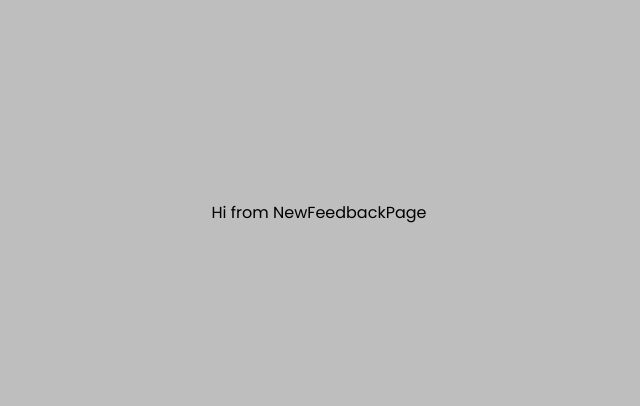
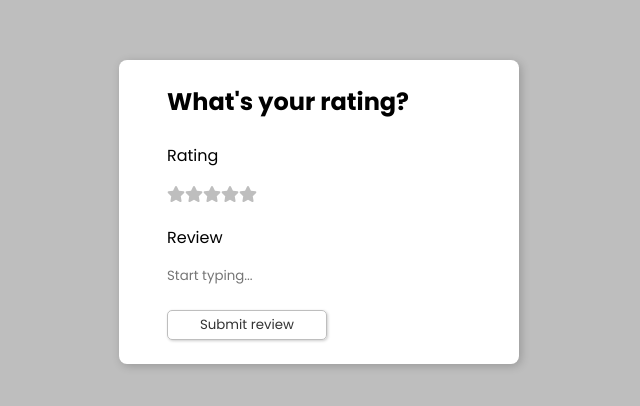
Before and after one commit to GregLed/feedback-v2, a React (Create React App) app in the folder client/: page /new in a window 1280 px wide. Shown: the part 188-594 px from the top of the page, without its empty margins (321-961 px from the left). Built offline with nearby package versions, Linux system fonts and the light colour scheme; no server answers.

Commit message:
added new Feedback Page html

```diff
--- a/client/src/global.css
+++ b/client/src/global.css
@@ -35,11 +35,6 @@ a {
   height: 700px;
   box-shadow: 2px 2px 10px rgba(0, 0, 0, 0.2);
   padding: 3rem 7rem;
-  display: none;
-}
-
-.card.active {
-  display: block;
 }
 
 .card-header {
@@ -75,10 +70,10 @@ a {
 }
 
 .halfstar-container {
+  position: relative;
   display: inline-block;
   width: 18px;
   height: 16px;
-  position: relative;
 }
 
 .halfstar,
@@ -88,6 +83,7 @@ a {
   left: 0;
   z-index: 1;
 }
+
 .halfstar {
   z-index: 2;
 }
@@ -142,11 +138,6 @@ a.btn {
   box-shadow: 2px 2px 10px rgba(0, 0, 0, 0.2);
   border-radius: 0.5rem;
   padding: 1.5rem 3rem;
-  display: none;
-}
-
-.new-review.active {
-  display: block;
 }
 
 .new-review p {
--- a/client/src/pages/NewFeedbackPage.js
+++ b/client/src/pages/NewFeedbackPage.js
@@ -1,5 +1,39 @@
+import { FaStar } from "react-icons/fa";
+
 const NewFeedbackPage = () => {
-  return <div>Hi from NewFeedbackPage</div>;
+  return (
+    <div className="new-review">
+      <h2>What's your rating?</h2>
+      <p>Rating</p>
+      <div className="stars">
+        <span className="picker" id="1">
+          <FaStar style={{ color: "#bebebe", width: "18px" }} />
+        </span>
+        <span className="picker" id="2">
+          <FaStar style={{ color: "#bebebe", width: "18px" }} />
+        </span>
+        <span className="picker" id="3">
+          <FaStar style={{ color: "#bebebe", width: "18px" }} />
+        </span>
+        <span className="picker" id="4">
+          <FaStar style={{ color: "#bebebe", width: "18px" }} />
+        </span>
+        <span className="picker" id="5">
+          <FaStar style={{ color: "#bebebe", width: "18px" }} />
+        </span>
+      </div>
+      <label htmlFor="user-comment">Review</label>
+      <input
+        type="text"
+        name="comment"
+        id="user-comment"
+        placeholder="Start typing..."
+      />
+      <button className="btn" id="submit-btn" disabled>
+        Submit review
+      </button>
+    </div>
+  );
 };
 
 export default NewFeedbackPage;
--- a/client/src/pages/SummaryPage.js
+++ b/client/src/pages/SummaryPage.js
@@ -8,13 +8,13 @@ import Rating from "../components/Rating";
 const SummaryPage = () => {
   const { feedback, isLoading } = useContext(FeedbackContext);
 
-  // Calculate and update average
+  // Calculate and update average rating
   const average =
     feedback.reduce((acc, cur) => {
       return acc + cur.rating;
     }, 0) / feedback.length;
 
-  // One decimal place only (no zeros)
+  // One decimal place only for page display (no zeros)
   const averageStr = average.toFixed(1).replace(/[.,]0$/, "");
 
   return isLoading ? (
```
